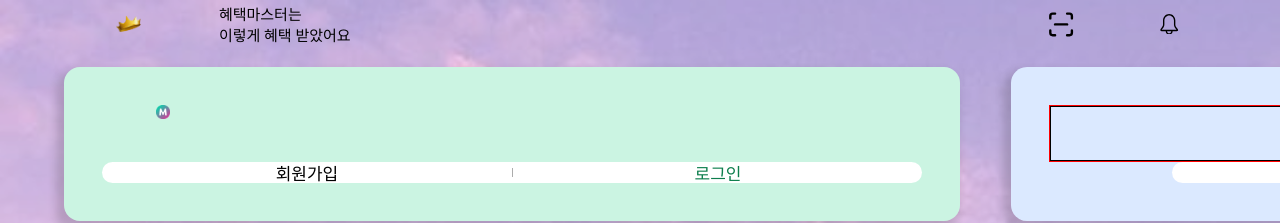
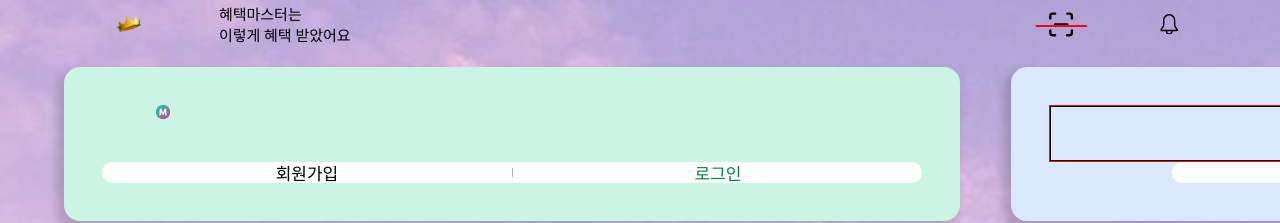
Before and after one commit to HanaOneEat/Frontend, a React (Create React App) app: page / in a window 1280 px wide. Shown: the top 223 px of the page. Built offline with nearby package versions, Linux system fonts and the light colour scheme; a web font is replaced by a local one.

Commit message:
add pay icon redbar animation

```diff
--- a/src/components/HomeTopBar.jsx
+++ b/src/components/HomeTopBar.jsx
@@ -19,7 +19,10 @@ const HomeTopBar = () => {
       </div>
       <div className="right_box">
         {/* <img className="pay_icon" src={pay_icon} alt="페이 버튼 아이콘" /> */}
-        <LuScanLine className="pay_icon" />
+        <div className="pay_box">
+          <LuScanLine className="pay_icon" />
+          <div className="pay_redbar" />
+        </div>
         {/* <div className="bell_icon"> */}
         <SlBell className="bell_icon" />
         {/* </div> */}
--- a/src/styles/home.scss
+++ b/src/styles/home.scss
@@ -44,11 +44,29 @@
       align-items: center;
       width: 30%;
       height: 100%;
-      .pay_icon {
+      .pay_box {
+        // object-fit: cover;
         // @include tempBorder;
         width: 20%;
         height: 60%;
-        // object-fit: cover;
+        position: relative;
+        .pay_icon {
+          width: 100%;
+          height: 100%;
+          // @include tempBorder(red);
+        }
+        .pay_redbar {
+          // @include tempBorder(red);
+          position: absolute;
+          width: 70%;
+          height: 0;
+          border-top: 2px solid red;
+          z-index: 5;
+          top: 50%;
+          left: 50%;
+          transform: translate(-50%, -50%);
+          animation: payRedbarAni 1.5s linear infinite;
+        }
       }
       .bell_icon {
         // @include tempBorder;
--- a/src/styles/vars.scss
+++ b/src/styles/vars.scss
@@ -16,3 +16,15 @@
     transform: scale(1.15) rotate(50deg);
   }
 }
+
+@keyframes payRedbarAni {
+  0% {
+    top: 35%;
+  }
+  50% {
+    top: 65%;
+  }
+  100% {
+    top: 35%;
+  }
+}
```
